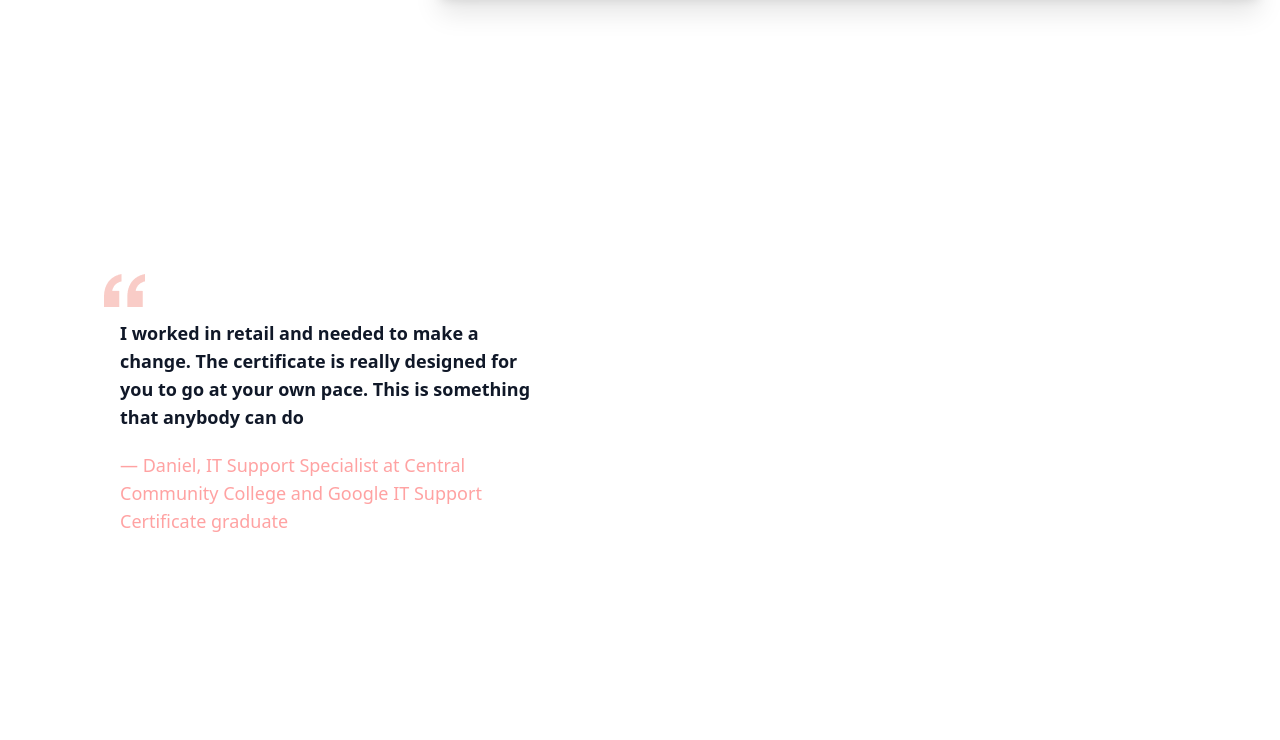
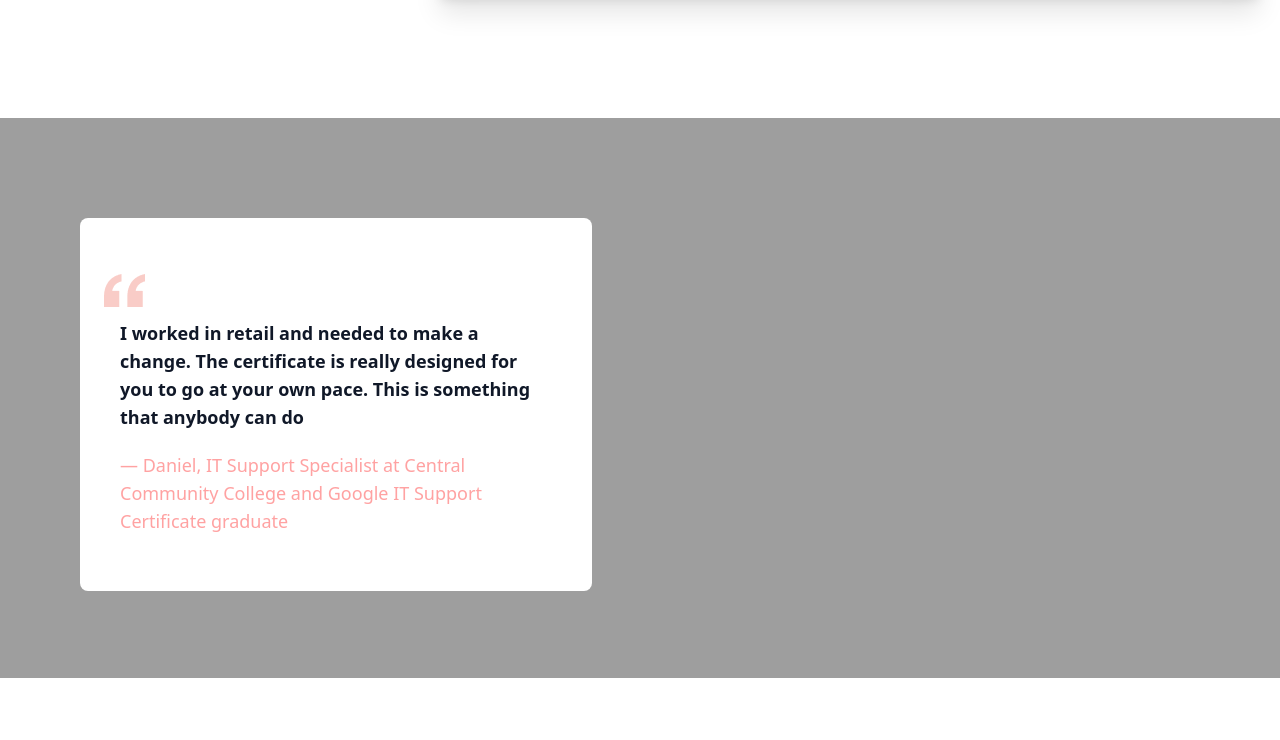
Before and after one commit to libaTalukdar/tailwind-assignment, a website: page index.html in a window 1280 px wide. Shown: the part 6688-7428 px from the top of the page. Drawn offline with Linux system fonts and the light colour scheme; the site is published under a folder, as on GitHub Pages, so addresses that start at the root find nothing.

Commit message:
image path correction

```diff
--- a/index.html
+++ b/index.html
@@ -890,7 +890,7 @@ The difference between authentication and authorization</p>
 
             <!-- inverted section start -->
              <section class="container mx-auto py-6 mt-12">
-               <div class="bg-[url('/brokle.png')]  bg-cover bg-center h-[70vh]  w-full relative">
+               <div class="bg-[url('../images/brokle.png')]  bg-cover bg-center h-[70vh]  w-full relative">
                 <div class="bg-white flex-col justify-center items-center rounded-lg py-2 sm:py-14 px-6 md:mx-auto absolute top-[20px] sm:top-[100px] left-0 sm:left-[80px] max-w-lg ">
                   <img src="images/“.png" alt="">
                 <p class="text-sm md:text-lg  text-gray-900 font-bold mt-3 px-4 ">
```
Also changed, not shown: dist/style.css, 2 other files.
